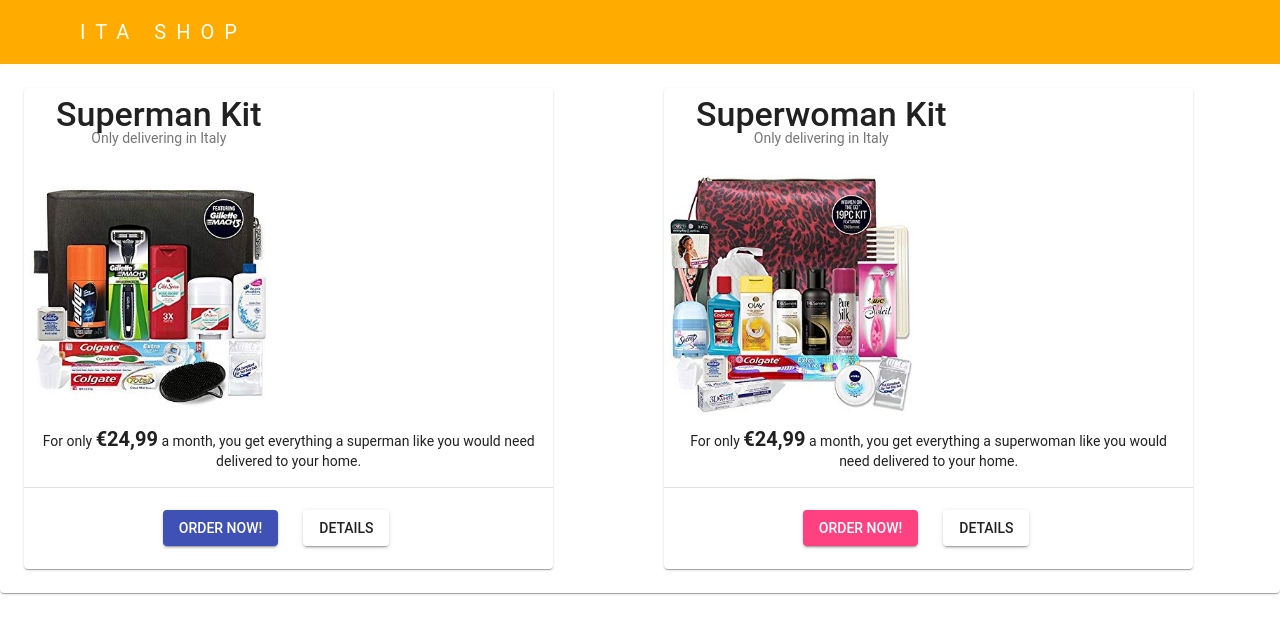
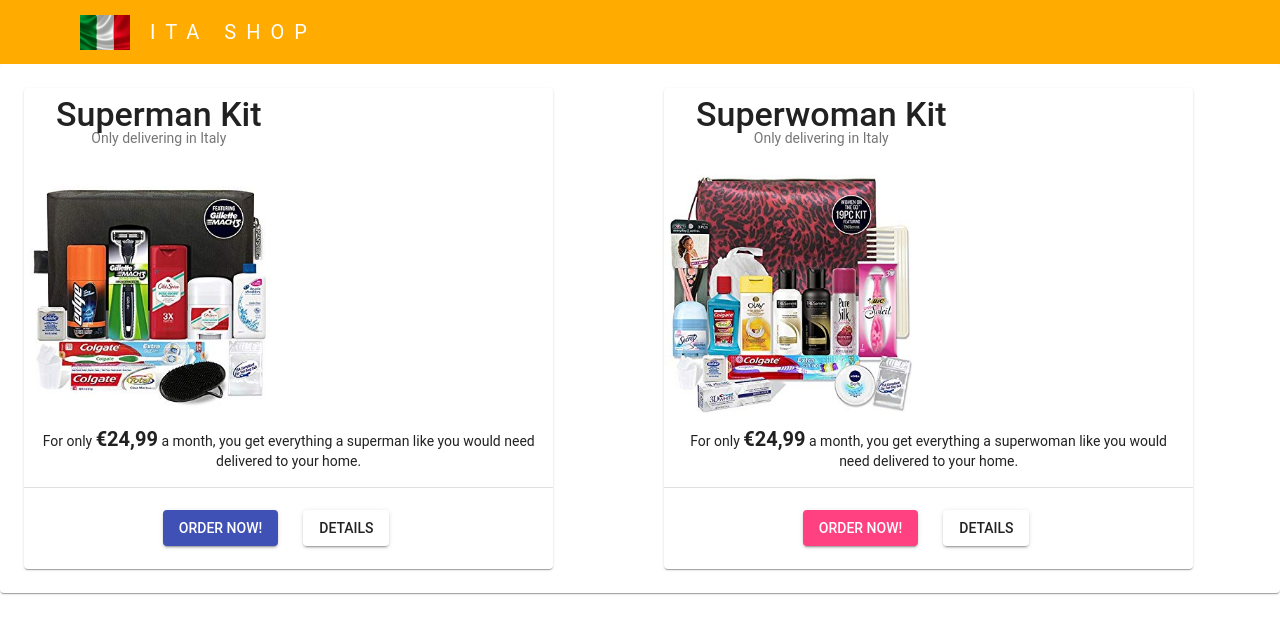
Before and after one commit to JaspervdGraaf/XebiaWebshop, an Angular app: page /featured in a window 1280 px wide. Shown: the top 634 px of the page. Built offline with nearby package versions, Linux system fonts and the light colour scheme.

Commit message:
ita shop logo added

```diff
--- a/src/app/app.component.html
+++ b/src/app/app.component.html
@@ -1,7 +1,7 @@
 <div class="mdl-layout mdl-js-layout mdl-layout--fixed-header">
     <header class="mdl-layout__header mdl-color--amber-A700 mdl-layout__header--waterfall">
       <div class="mdl-layout__header-row">
-
+        <img style="width:50px; height:35px; margin-right: 20px;" src="../assets/images/italia.jpg">
         <span class="mdl-layout-title title">ITA SHOP</span>
         <div class="mdl-layout-spacer"></div>
       </div>
```
Also changed, not shown: src/assets/images/italia.jpg (added).
